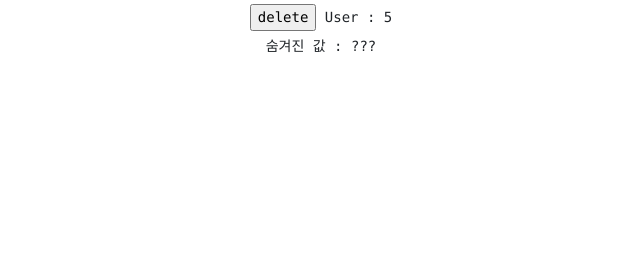
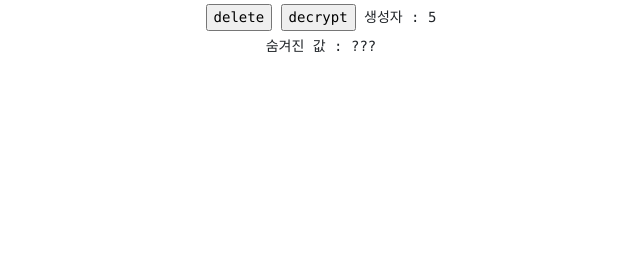
Before and after one commit to SungYoon-Jo/Django_React_Project, a Django app: template Instar/templates/instar/main.html in a window 1280 px wide. Shown: the part 523-800 px from the top of the page, without its empty margins (319-959 px from the left). Run offline with Django 4.2, Linux system fonts and the light colour scheme; the template is opened without the code that fills it: values that come from a table or form of the project are taken from there, others are empty; a user stored in the database is signed in; data comes from the database, SQL or seed files in the repository.

Commit message:
스테가노 복호화만 만들면 끝

```diff
--- a/Instar/content/views.py
+++ b/Instar/content/views.py
@@ -72,7 +72,7 @@
             Steganography.generate_key("./key/key")
             print(user.userhash)
 
-            encrypted_image = Steganography.encrypt("./key/"+user.userhash, save_path, "./encrypt/"+temp)
+            Steganography.encrypt("./key/"+user.userhash, save_path, "./encrypt/"+temp)
 
             uuuid_name = uuid4().hex
 
@@ -81,8 +81,6 @@
             with open(secret_path, 'wb+') as destination2:
                 for chunk2 in file.chunks():
                     destination2.write(chunk2)
-
-            # encrypted_image.save(secret_path+".png")
 
             Feed.objects.create(image=image,
                                 content=temp,
--- a/Instar/templates/instar/main.html
+++ b/Instar/templates/instar/main.html
@@ -80,7 +80,7 @@
             font-family: Consolas, monospace;
           }
           .jb-text {
-            height: 60px;
+            height: 100px;
             padding: 10px 10px;
             background-color: #444444;
             border-radius: 5px;
@@ -143,16 +143,18 @@
                         <!-- <input feed_id="{{ feed.id }}" type="button" value="click" class="button_test"> -->
                         <div>
                             <input feed_id="{{ feed.id }}" feed_image="{{ feed.image }}" id="delete_{{ feed.id }}" type="button" value="delete" class="delete_button" style="margin-top: 5px;">
-                            User : {{ feed.nickname }}
+                            <input feed_id="{{ feed.id }}" feed_image="{{ feed.image }}" id="decrypt_{{ feed.id }}" type="button" value="decrypt" class="decrypt_button" style="margin-top: 5px;">
+                            생성자 : {{ feed.nickname }} <br>
                         </div>
                         <p class="jb-title" style="margin-top: 5px;">숨겨진 값 : ???</p>
-                        <div class="jb-text">
-                            {{ feed.content }}
-                            <p>키 키값 : {{ feed.text_content }}</p>
+                        <div class="jb-text" style="text-align:left;">
+                            삽입 된 SHA-256 : {{ feed.content }} <br>
+                            원본 이미지 값 : {{ feed.image }} <br>
+                            해시 후 이미지 값 : {{ feed.encrypted_image }} <br>
+                            해시 생성 텍스트 : {{ feed.text_content }}
                         </div>
-                        <!-- <img src="{% static "secret/feed.encrypted_image" %}" alt="Hi" /> -->
-                        <!-- <b>{{ feed.encrypted_image }}</b> -->
                     </div>
+                    <!-- {{ feed}} -->
                 </div>
             {% endfor %}
         </div>
@@ -229,6 +231,31 @@
 
             $.ajax({
                 url: "/content/test",
+                method: "POST",
+
+                success: function(data){
+                    console.log('성공');
+                },
+                error: function(request, status, error){
+                    console.log("에러");
+                },
+                complete: function(){
+                    console.log("완료");
+                    location.replace("/main");
+                }
+            });
+        });
+
+        $('.delete_button').click(function(e){
+            let feed_id = e.target.attributes.getNamedItem('feed_id').value;
+            let feed_image = e.target.attributes.getNamedItem('feed_image').value;
+
+            $.ajax({
+                url: "/content/delete",
+                data: {
+                    feed_id: feed_id,
+                    feed_image: feed_image
+                },
                 method: "POST",
 
                 success: function(data){
```
